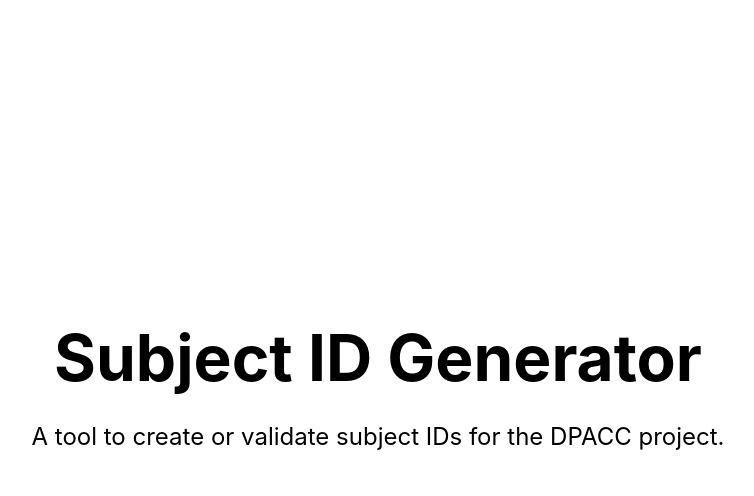
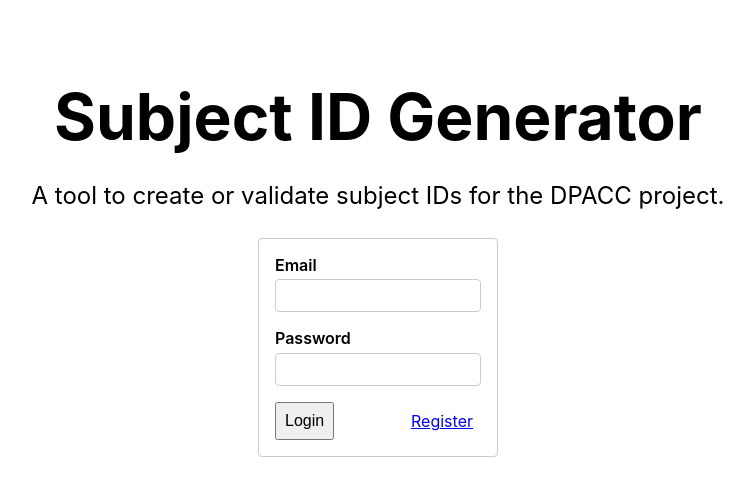
Before and after one commit to PREDICT-DPACC/subject-id-gen, a Next.js app: page / in a window 1280 px wide. Shown: the top 496 px of the page, without its empty margins (262-1016 px from the left). Built offline with nearby package versions, Linux system fonts and the light colour scheme.

Commit message:
🎨 Boilerplate UI

```diff
--- /dev/null
+++ b/src/components/Layout.jsx
@@ -0,0 +1,17 @@
+import Head from 'next/head';
+import styles from '../styles/Layout.module.css';
+
+const Layout = ({ children }) => (
+  <>
+    <Head>
+      <title>Subject ID Generator</title>
+    </Head>
+    <main className={styles.main}>
+      <div className={styles.container}>
+        {children}
+      </div>
+    </main>
+  </>
+);
+
+export default Layout;
--- /dev/null
+++ b/src/components/LoginForm.jsx
@@ -0,0 +1,31 @@
+import Link from 'next/link';
+import styles from '../styles/LoginForm.module.css';
+
+const LoginForm = () => (
+  <div className={styles.login}>
+    <form>
+      <div className={styles.fieldset}>
+        <label for="email" className={styles.label}>Email</label>
+        <input type="text" name="email" className={styles.field} required />
+      </div>
+
+      <div className={styles.fieldset}>
+        <label for="password" className={styles.label}>Password</label>
+        <input type="password" name="password" className={styles.field} required />
+      </div>
+
+      <div className={styles.buttongroup}>
+        <button type="submit" className={styles.button}>
+          Login
+        </button>
+        <div className={styles.button}>
+          <Link href="/register">
+            Register
+          </Link>
+        </div>
+      </div>
+    </form>
+  </div>
+);
+
+export default LoginForm;
--- a/src/pages/index.jsx
+++ b/src/pages/index.jsx
@@ -1,21 +1,17 @@
-import Head from 'next/head'
-import styles from '../styles/Home.module.css'
+import Layout from '../components/Layout';
+import LoginForm from '../components/LoginForm';
+import styles from '../styles/Home.module.css';
 
 export default function Home() {
   return (
-    <div className={styles.container}>
-      <Head>
-        <title>Subject ID Generator</title>
-      </Head>
-
-      <main className={styles.main}>
+    <Layout>
       <h1 className={styles.title}>
         Subject ID Generator
       </h1>
       <p className={styles.description}>
         A tool to create or validate subject IDs for the DPACC project.
       </p>
-      </main>
-    </div>
+      <LoginForm />
+    </Layout>
   )
 }
--- a/src/styles/Home.module.css
+++ b/src/styles/Home.module.css
@@ -1,49 +1,3 @@
-.container {
-  min-height: 100vh;
-  padding: 0 0.5rem;
-  display: flex;
-  flex-direction: column;
-  justify-content: center;
-  align-items: center;
-  height: 100vh;
-}
-
-.main {
-  padding: 5rem 0;
-  flex: 1;
-  display: flex;
-  flex-direction: column;
-  justify-content: center;
-  align-items: center;
-}
-
-.footer {
-  width: 100%;
-  height: 100px;
-  border-top: 1px solid #eaeaea;
-  display: flex;
-  justify-content: center;
-  align-items: center;
-}
-
-.footer a {
-  display: flex;
-  justify-content: center;
-  align-items: center;
-  flex-grow: 1;
-}
-
-.title a {
-  color: #0070f3;
-  text-decoration: none;
-}
-
-.title a:hover,
-.title a:focus,
-.title a:active {
-  text-decoration: underline;
-}
-
 .title {
   margin: 0;
   line-height: 1.15;
--- /dev/null
+++ b/src/styles/Layout.module.css
@@ -0,0 +1,16 @@
+.container {
+  padding: 0 0.5rem;
+  display: flex;
+  flex-direction: column;
+  justify-content: center;
+  align-items: center;
+}
+
+.main {
+  padding: 5rem 0;
+  flex: 1;
+  display: flex;
+  flex-direction: column;
+  justify-content: center;
+  align-items: center;
+}
--- /dev/null
+++ b/src/styles/LoginForm.module.css
@@ -0,0 +1,36 @@
+.login {
+  min-width: 15rem;
+  max-width: 21rem;
+  margin: 0 auto;
+  padding: 1rem;
+  border: 1px solid #ccc;
+  border-radius: 4px;
+}
+
+.fieldset {
+  display: flex;
+  flex-flow: column;
+}
+
+.label {
+  font-size: 1rem;
+  font-weight: 600;
+}
+
+.field {
+  padding: 8px;
+  margin: 0.3rem 0 1rem;
+  border: 1px solid #ccc;
+  border-radius: 4px;
+}
+
+.buttongroup {
+  display: flex;
+  justify-content: space-between;
+  align-items: center;
+}
+
+.button {
+  padding: 8px;
+  font-size: 1rem;
+}
--- a/src/styles/globals.css
+++ b/src/styles/globals.css
@@ -6,11 +6,6 @@ body {
     Ubuntu, Cantarell, Fira Sans, Droid Sans, Helvetica Neue, sans-serif;
 }
 
-a {
-  color: inherit;
-  text-decoration: none;
-}
-
 * {
   box-sizing: border-box;
 }
```
Lines whose indentation alone changed are shown as unchanged.
